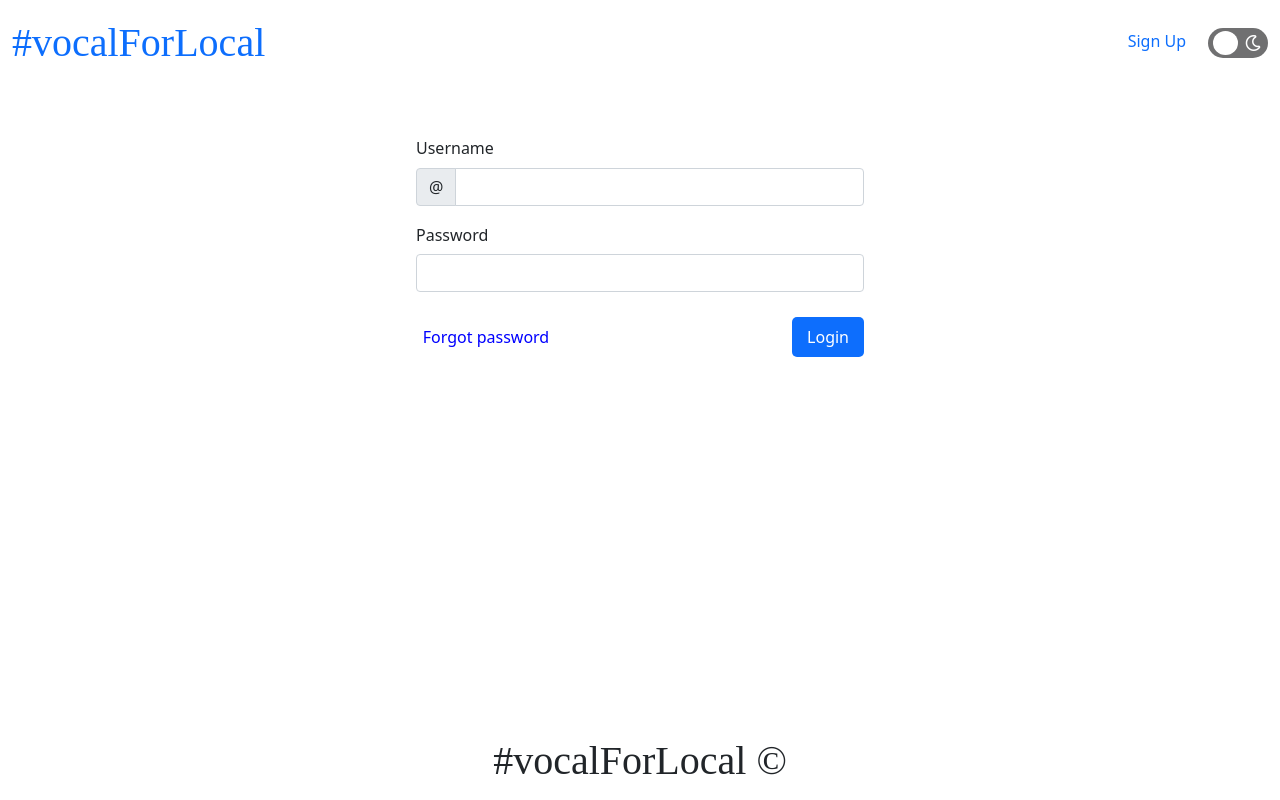
After one commit to kiiriis/vocalForLocal, a Django app: template templates/login.html in a window 1280 px wide. The commit adds this page. Run offline with Django 4.2, Linux system fonts and the light colour scheme; the template is opened without the code that fills it, so the values that code supplies are empty; some libraries are stand-ins or nearby versions; some web fonts are replaced.

Commit message:
Almost logged in

```diff
--- a/main/manager.py
+++ b/main/manager.py
@@ -3,7 +3,7 @@ from django.contrib.auth.base_user import BaseUserManager
 class UserManager(BaseUserManager):
     use_in_migrations = True
 
-    def create_user(self, username, password = None, **extra_fields):
+    def create_user(self, username, password, **extra_fields):
         if not username:
             raise ValueError("Username is required")
 
@@ -12,7 +12,7 @@ class UserManager(BaseUserManager):
         user.save()
         return user
 
-    def create_superuser(self, username, password = None, **extra_fields):
+    def create_superuser(self, username, password, **extra_fields):
         extra_fields.setdefault('is_staff',True)
         extra_fields.setdefault('is_superuser',True)
         extra_fields.setdefault('is_active',True)
--- /dev/null
+++ b/static/login/login.css
@@ -0,0 +1,18 @@
+input:focus{
+    box-shadow: none!important;
+}
+#container{
+    width: 75%;
+}
+button .ripple{
+    background: rgba(105, 188, 255, 0.719);
+}
+#fp .ripple{
+    background: rgba(69, 171, 255, 0.774);
+}
+.rippler:focus{
+    box-shadow: none!important;
+}
+.btn-primary{
+    height: 40px;
+}
--- /dev/null
+++ b/static/login/login.js
@@ -0,0 +1,51 @@
+let form = document.querySelector('.needs-validation')
+
+function unameChecker(){
+    if($('#username').val().trim().length > 3){
+        $('#username').removeClass('is-invalid')
+        $('#username').addClass("is-valid")
+        return true;
+    }
+    else{
+        $('#username').removeClass('is-valid')
+        $('#username').addClass('is-invalid')
+        return false;
+    }
+}
+
+function passChecker(){
+    if($('#pass-1').val().trim().length > 7){
+        $('#pass-1').removeClass('is-invalid')
+        $('#pass-1').addClass('is-valid')
+        return true;
+    }
+    else{
+        $('#pass-1').removeClass('is-valid')
+        $('#pass-1').addClass('is-invalid')
+        return false;
+    }
+}
+
+$('#username').keyup(unameChecker)
+$('#pass-1').keyup(passChecker)
+
+form.addEventListener('submit', function (event) {
+    let proper = true;
+
+    // Passwords
+    if(!passChecker()){
+        proper = false;
+    }
+
+    // Username
+    if(!unameChecker()){
+        proper = false;
+    }
+
+    if (!proper) {
+      event.preventDefault()
+      event.stopPropagation()
+    }
+
+    // form.classList.add('was-validated')
+}, false)
--- a/templates/base.html
+++ b/templates/base.html
@@ -46,9 +46,9 @@
                     <div class="righty" style="display: flex;align-items: center;">
                         {% block log %}
                         {% if request.user.is_anonymous %}
-                            <a class="rippler rippler-{{theme}}" href="{% url 'signUp' %}">Login</a>
+                            <a class="rippler rippler-{{theme}}" href="{% url 'login' %}{% if theme == 'dark' %}?isDark=True{% endif %}">Login</a>
                         {% else %}
-                            <a class="rippler rippler-{{theme}}" href="{% url 'logout' %}">Logout</a>
+                            <a class="rippler rippler-{{theme}}" href="{% url 'logout' %}{% if theme == 'dark' %}?isDark=True{% endif %}">Logout</a>
                         {% endif %}
                         {% endblock log %}
                         {% if theme == 'dark' %}
@@ -65,7 +65,7 @@
                 </div>
             </div>
         </nav>
-        <div>
+        <div style="min-height: calc(100vh - 86px - 78px);">
             {% block body %}{% endblock body %}
         </div>
         <footer class="footer-{{theme}}">
--- /dev/null
+++ b/templates/login.html
@@ -0,0 +1,53 @@
+{% extends 'base.html' %}
+
+{% block cdns %}
+<link rel="stylesheet" href="/static/signup/signup.css">
+<link rel="stylesheet" href="/static/login/login.css">
+{% endblock cdns %}
+
+{% block title %}Login | #vocalForLocal{% endblock title %}
+
+
+{% block navElements %}
+{% comment %} Empty {% endcomment %}
+{% endblock navElements %}
+
+{% block log %}
+<a class="rippler rippler-{{theme}} dark-form-handler" href="{% url 'signUp' %}{% if theme == 'dark' %}?isDark=True{% endif %}">Sign Up</a>
+{% endblock log %}
+
+{% block body %}
+<div id="container" style="display:flex;justify-content:center;align-items:center;width:100%;padding-top:50px;">
+    <form class="flex g-3 needs-validation" style="width:35%;" method="post" novalidate>
+        {% csrf_token %}
+        <div class="position-relative" id="username-div">
+            <label for="username" class="form-label {{theme}} dark-form-handler">Username</label>
+            <div class="input-group has-validation">
+                <span class="input-group-text" id="validationTooltipUsernamePrepend">@</span>
+                <input type="text" class="form-control {{theme}} dark-form-handler" name="username" id="username"
+                    aria-describedby="username" required>
+                <div class="invalid-tooltip" id="username-tooltip">
+                    Please provide a valid username.
+                </div>
+            </div>
+        </div>
+        <div class="mb-3 " style="margin-top:10px;width:100%;">
+            <label for="pass-1" class="col-sm-2 col-form-label {{theme}} dark-form-handler">Password</label>
+            <div class="col-sm-10" style="position:relative;width:100%;">
+                <input type="password" class="form-control {{theme}} dark-form-handler" name="password" id="pass-1">
+                <div class="invalid-tooltip">
+                    Please enter a valid password.
+                </div>
+            </div>
+        </div>
+        <div class="mb-15 mt-10" style="display:flex;justify-content:space-between;align-items:center;margin-top:25px;">
+            <a class="rippler rippler-{{theme}} dark-form-handler {{theme}} dark-form-handler" id="fp" style="padding:0;padding-top:3px;width:140px;margin:0;height:30px;color:blue;font-weight:500;" href="#">Forgot password</a>
+            <button class="btn-primary rippler rippler-{{theme}} dark-form-handler {{theme}} dark-form-handler" type="submit" style="margin:0;">Login</button>
+        </div>
+    </form>
+</div>
+{% endblock body %}
+
+{% block scripts %}
+<script src="/static/login/login.js"></script>
+{% endblock scripts %}
```
Also changed, not shown: main/views.py (+20 -3 lines), templates/signup.html (+4 -4 lines).
